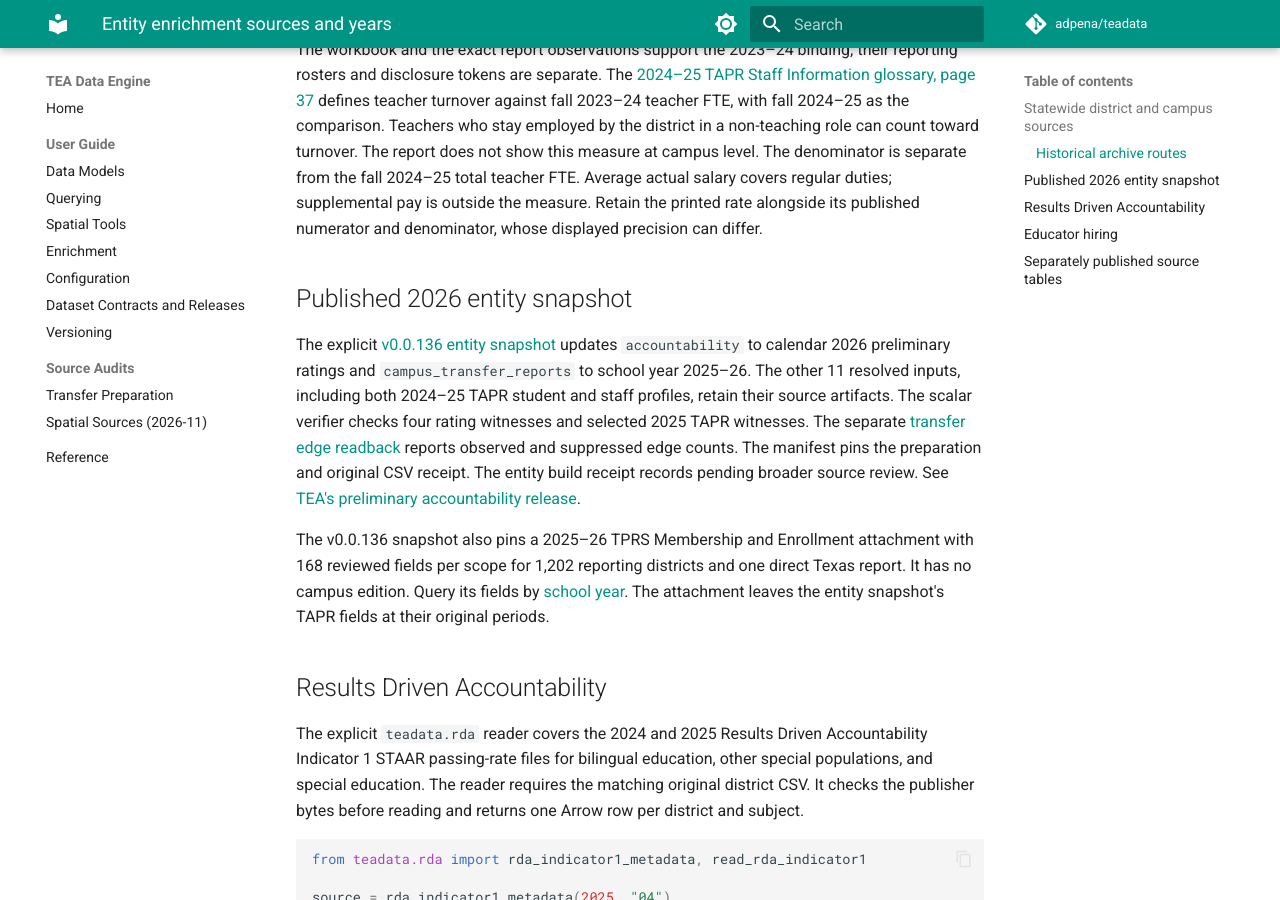
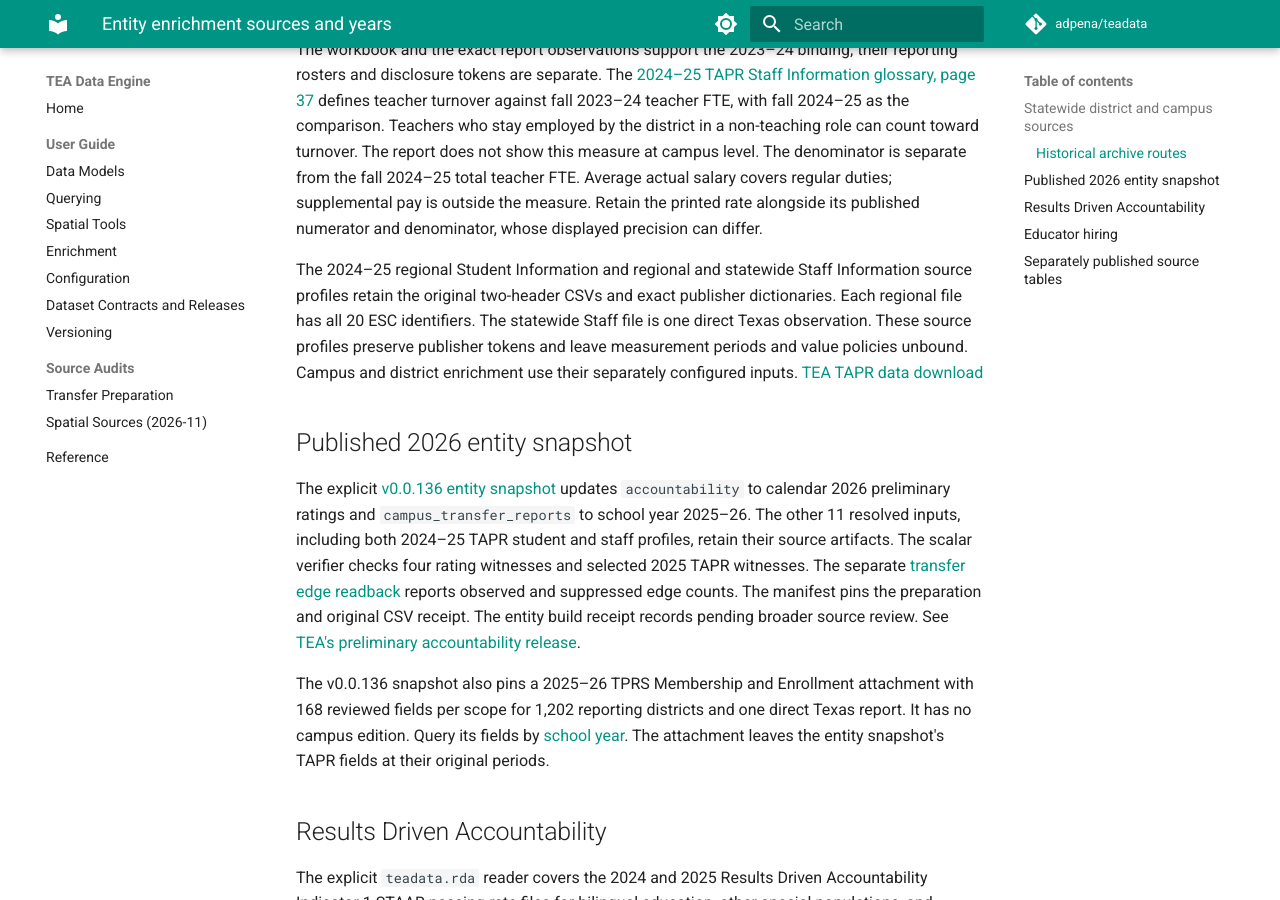
Before and after one commit to adpena/teadata, an MkDocs documentation site: the page built from docs/source-coverage.md, in a window 1280 px wide and 900 px high, scrolled down 4228 px. Built offline with MkDocs 1.6.1 and Material for MkDocs 9.7.7, drawn with Linux system fonts in a browser that asks for light colours; comment, search, counter and statistics services are not loaded.

Commit message:
Admit 2025 regional Student and aggregate Staff sources

```diff
--- a/docs/source-coverage.md
+++ b/docs/source-coverage.md
@@ -97,6 +97,14 @@ fall 2024–25 total teacher FTE. Average actual salary covers regular
 duties; supplemental pay is outside the measure. Retain the printed
 rate alongside its published numerator and denominator, whose displayed
 precision can differ.
+
+The 2024–25 regional Student Information and regional and statewide Staff
+Information source profiles retain the original two-header CSVs and exact
+publisher dictionaries. Each regional file has all 20 ESC identifiers. The
+statewide Staff file is one direct Texas observation. These source profiles
+preserve publisher tokens and leave measurement periods and value policies
+unbound. Campus and district enrichment use their separately configured inputs.
+[TEA TAPR data download](https://rptsvr1.tea.texas.gov/perfreport/tapr/tapr_dd_download.html?year=2025)
 
 ## Published 2026 entity snapshot
 
```
Also changed, not shown: 13 other files.
